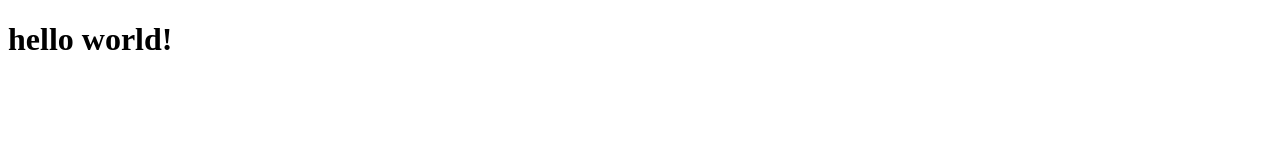
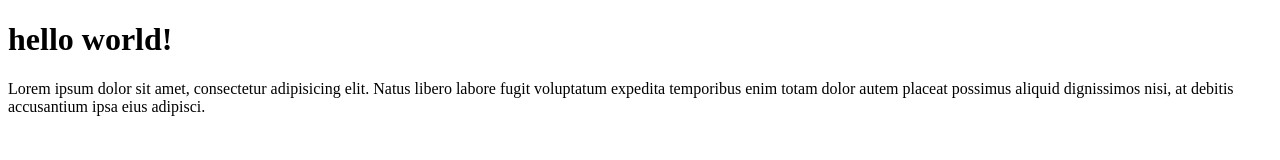
Before and after one commit to giapr/wpu-git-test2.1, a plain HTML site: page index.html in a window 1280 px wide. Drawn offline with Linux system fonts and the light colour scheme.

Commit message:
menambahkan paragraf

```diff
--- a/index.html
+++ b/index.html
@@ -10,6 +10,9 @@
 
 <body>
     <h1>hello world!</h1>
+    <p>Lorem ipsum dolor sit amet, consectetur adipisicing elit. Natus libero labore fugit voluptatum expedita
+        temporibus enim totam dolor autem placeat possimus aliquid dignissimos nisi, at debitis accusantium ipsa eius
+        adipisci.</p>
 </body>
 
 </html>
```
